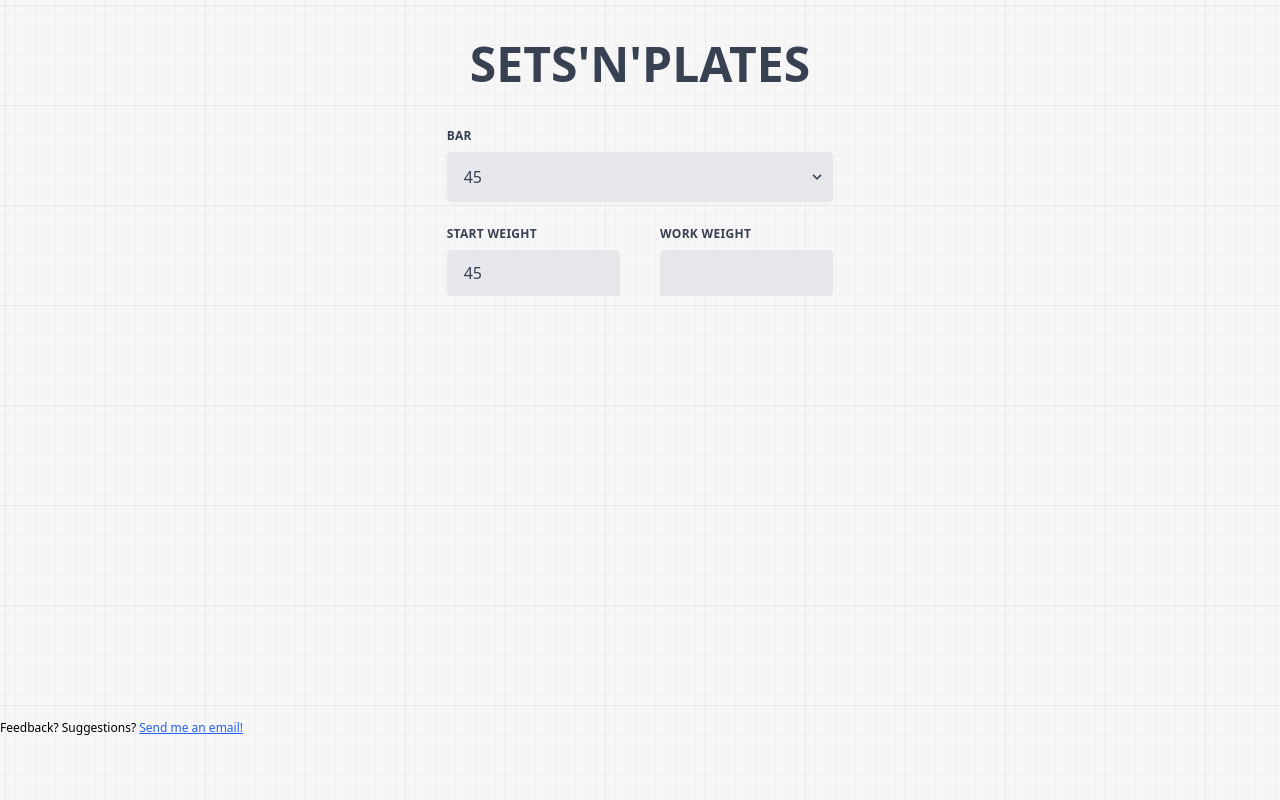
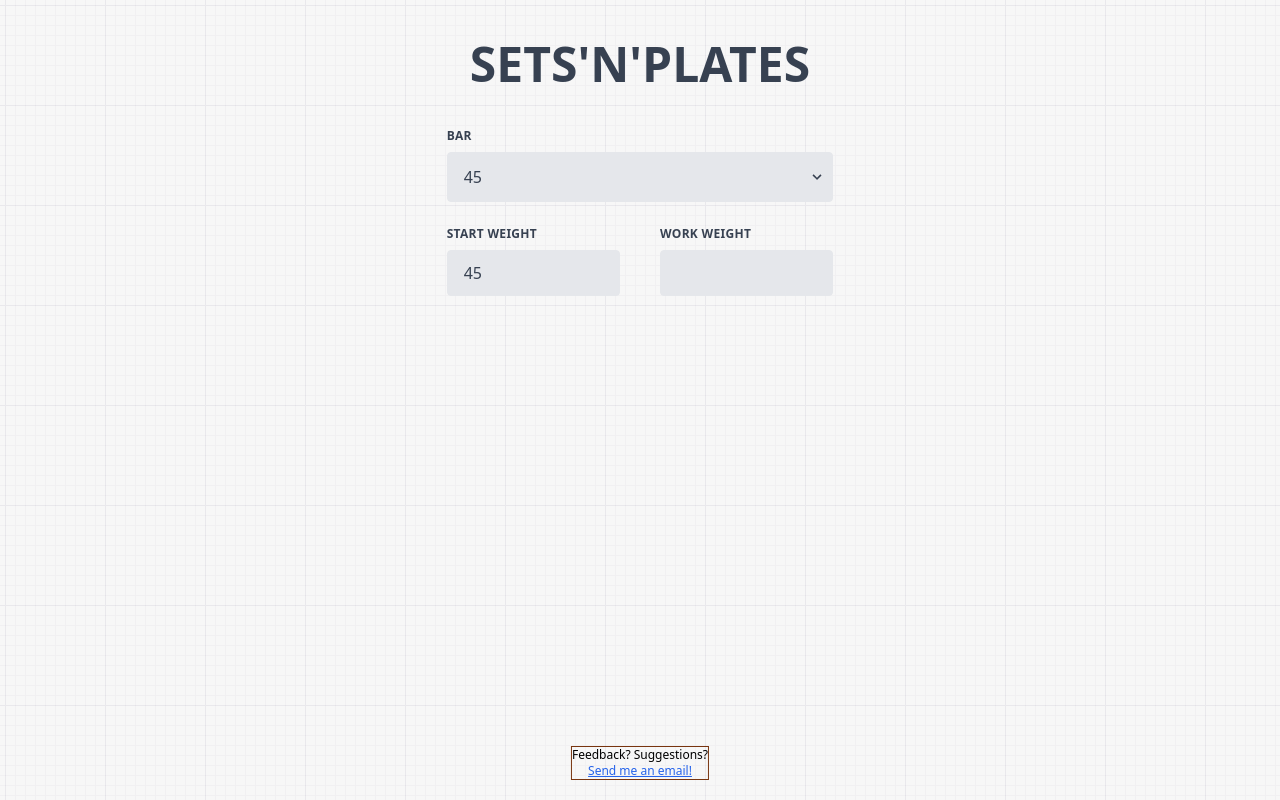
Before and after one commit to petecartwright/sets-n-plates, a Next.js app: page / in a window 1280 px wide. Built offline with nearby package versions, Linux system fonts and the light colour scheme.

Commit message:
Update index.tsx

```diff
--- a/src/pages/index.tsx
+++ b/src/pages/index.tsx
@@ -270,9 +270,17 @@ export default function SetsPage() {
           </div>
         </div>
 
-        <div className="fixed top-[90vh] flex">
-          <span className="mx-auto text-xs">
-            Feedback? Suggestions?{' '}
+        <div
+          className="
+          fixed
+          bottom-5
+          left-[50%]
+          -translate-x-2/4
+          border border-amber-900"
+        >
+          <div className="text-xs flex-column text-center">
+            <span>Feedback? Suggestions?</span>
+            <br />
             <a
               // since tailwind resets the CSS for links, let's set this back to the default behavior
               className="underline text-blue-600 hover:text-blue-800 visited:text-purple-600"
@@ -280,7 +288,7 @@ export default function SetsPage() {
             >
               Send me an email!
             </a>
-          </span>
+          </div>
         </div>
       </main>
     </>
```
